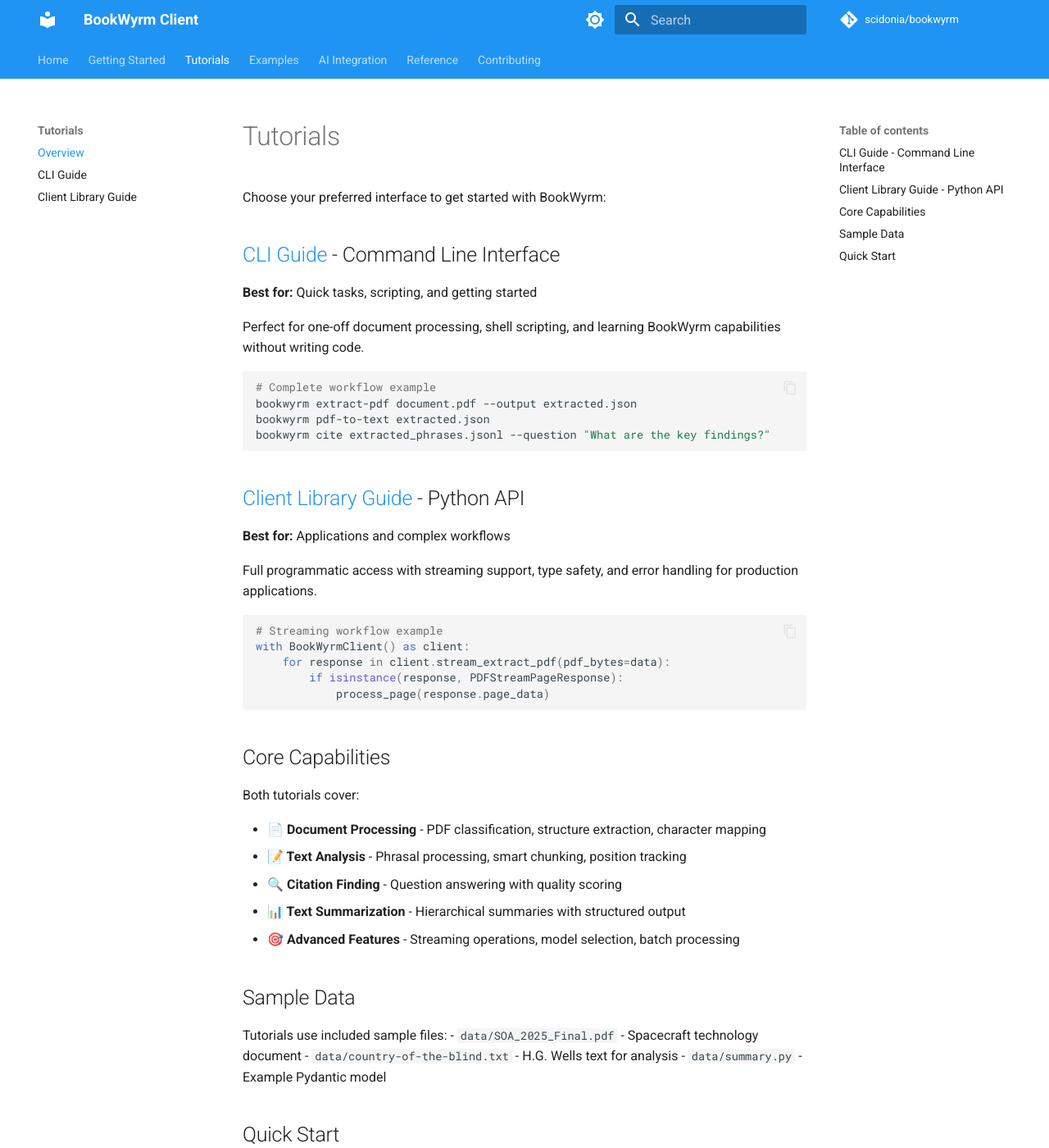
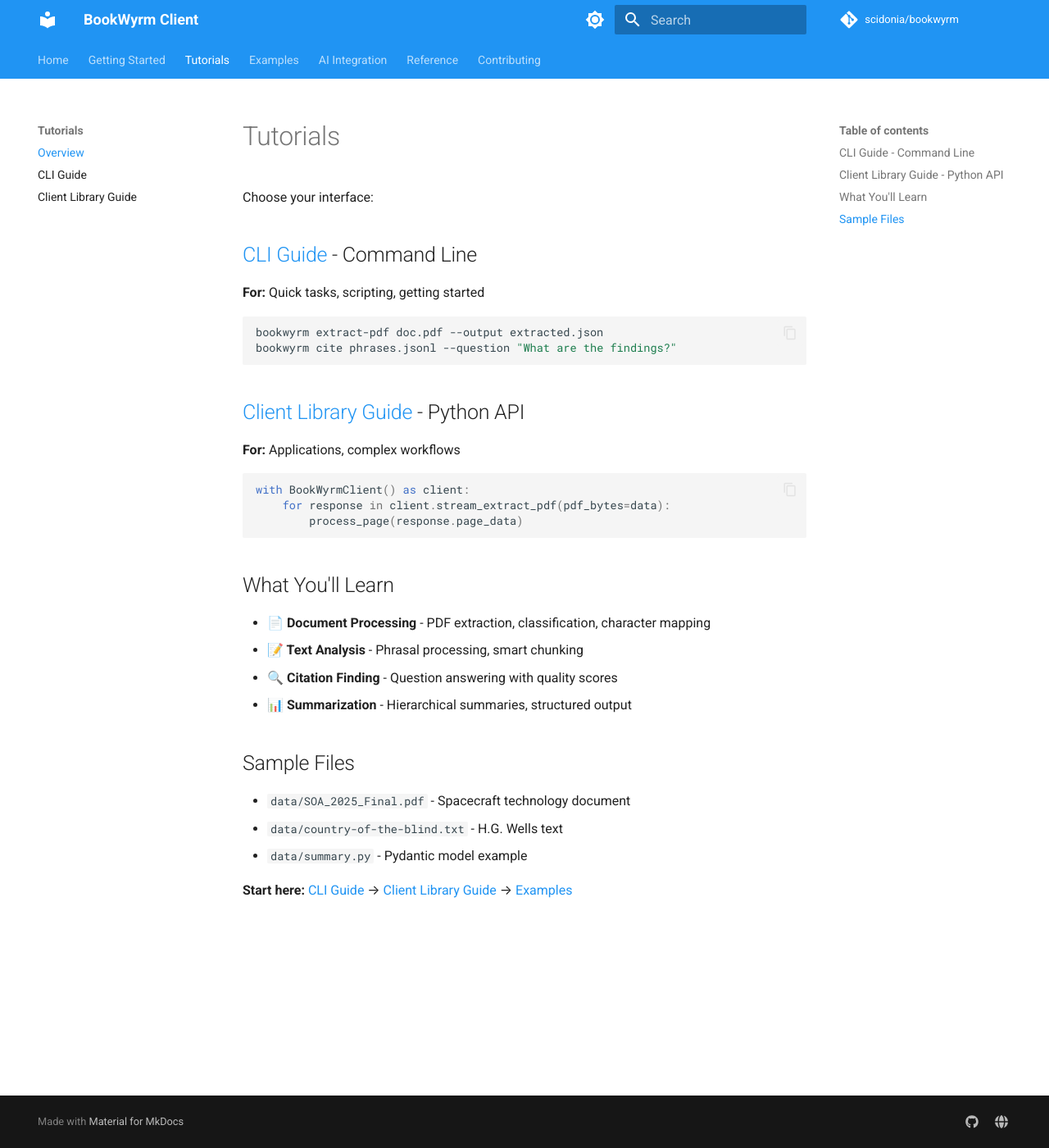
Before and after one commit to scidonia/bookwyrm-client, an MkDocs documentation site: the page built from docs/tutorials.md, in a window 1280 px wide and 1400 px high. Shown: the whole window at 82% size. Built offline with MkDocs 1.6.1 and Material for MkDocs 9.7.7, drawn with Linux system fonts in a browser that asks for light colours; comment, search, counter and statistics services are not loaded; some of the changed text lies outside the part shown.

Commit message:
docs: simplify tutorials page content and structure
Co-authored-by: aider (anthropic/claude-sonnet-4-20250514) <aider@aider.chat>

````diff
--- a/docs/tutorials.md
+++ b/docs/tutorials.md
@@ -1,55 +1,37 @@
 # Tutorials
 
-Choose your preferred interface to get started with BookWyrm:
+Choose your interface:
 
-## [CLI Guide](cli-guide.md) - Command Line Interface
+## [CLI Guide](cli-guide.md) - Command Line
 
-**Best for:** Quick tasks, scripting, and getting started
-
-Perfect for one-off document processing, shell scripting, and learning BookWyrm capabilities without writing code.
+**For:** Quick tasks, scripting, getting started
 
 ```bash
-# Complete workflow example
-bookwyrm extract-pdf document.pdf --output extracted.json
-bookwyrm pdf-to-text extracted.json
-bookwyrm cite extracted_phrases.jsonl --question "What are the key findings?"
+bookwyrm extract-pdf doc.pdf --output extracted.json
+bookwyrm cite phrases.jsonl --question "What are the findings?"
 ```
 
 ## [Client Library Guide](client-guide.md) - Python API
 
-**Best for:** Applications and complex workflows
-
-Full programmatic access with streaming support, type safety, and error handling for production applications.
+**For:** Applications, complex workflows
 
 ```python
-# Streaming workflow example
 with BookWyrmClient() as client:
     for response in client.stream_extract_pdf(pdf_bytes=data):
-        if isinstance(response, PDFStreamPageResponse):
-            process_page(response.page_data)
+        process_page(response.page_data)
 ```
 
-## Core Capabilities
+## What You'll Learn
 
-Both tutorials cover:
+- **📄 Document Processing** - PDF extraction, classification, character mapping
+- **📝 Text Analysis** - Phrasal processing, smart chunking
+- **🔍 Citation Finding** - Question answering with quality scores
+- **📊 Summarization** - Hierarchical summaries, structured output
 
-- **📄 Document Processing** - PDF classification, structure extraction, character mapping
-- **📝 Text Analysis** - Phrasal processing, smart chunking, position tracking
-- **🔍 Citation Finding** - Question answering with quality scoring
-- **📊 Text Summarization** - Hierarchical summaries with structured output
-- **🎯 Advanced Features** - Streaming operations, model selection, batch processing
+## Sample Files
 
-## Sample Data
+- `data/SOA_2025_Final.pdf` - Spacecraft technology document
+- `data/country-of-the-blind.txt` - H.G. Wells text
+- `data/summary.py` - Pydantic model example
 
-Tutorials use included sample files:
-- `data/SOA_2025_Final.pdf` - Spacecraft technology document
-- `data/country-of-the-blind.txt` - H.G. Wells text for analysis
-- `data/summary.py` - Example Pydantic model
-
-## Quick Start
-
-1. **New to BookWyrm?** → [CLI Guide](cli-guide.md)
-2. **Building an app?** → [Client Library Guide](client-guide.md)
-3. **Need examples?** → [Examples](examples.md)
-
-Both tutorials include step-by-step instructions, expected outputs, and complete workflows from raw documents to structured insights.
+**Start here:** [CLI Guide](cli-guide.md) → [Client Library Guide](client-guide.md) → [Examples](examples.md)
````
